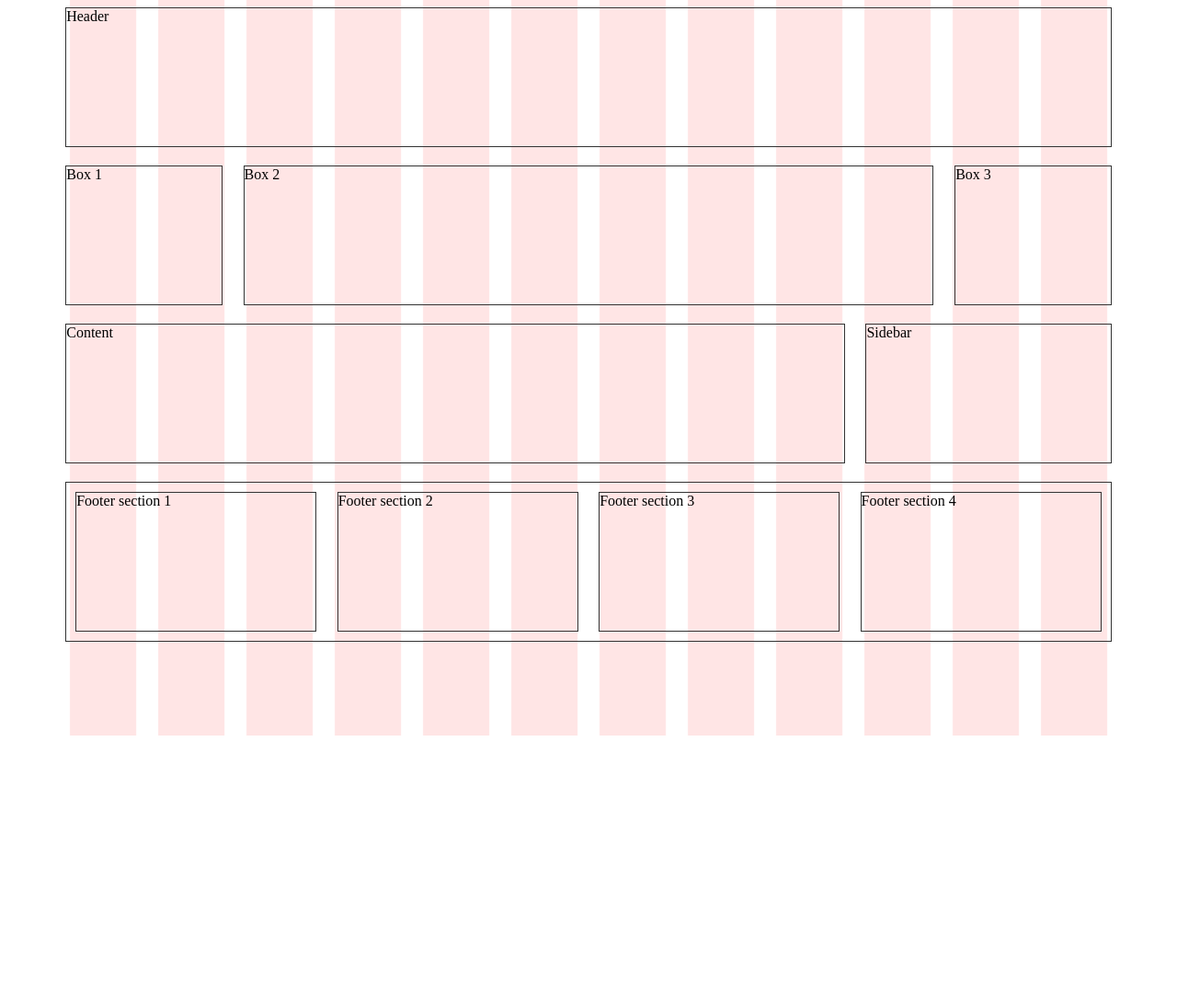
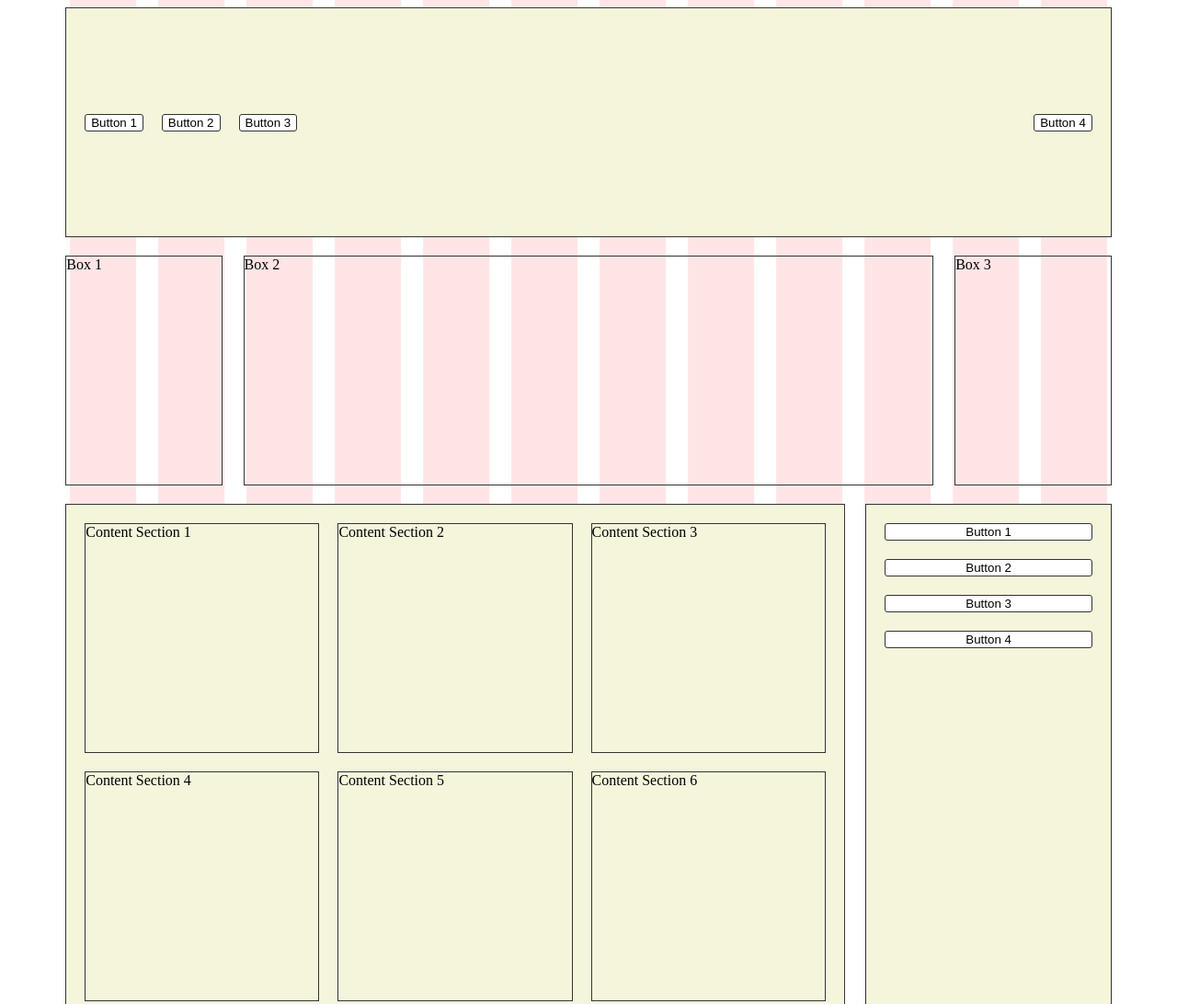
Before and after one commit to sibala/cssgrids-flexbox-solution, a plain HTML site: page index.html in a window 1280 px wide. Shown: the top 1092 px of the page at 92% size. Before the commit the page ends 800 px from the top, so only its background shows below. Drawn offline with Linux system fonts and the light colour scheme.

Commit message:
flexbox done

```diff
--- a/css/style.css
+++ b/css/style.css
@@ -5,6 +5,12 @@ body {
 }
 /*************************************************/
 
+* {
+	/*
+	A setting that makes the border and padding included in the total height/width
+	*/
+	box-sizing: border-box;
+}
 
 header,
 section,
@@ -12,7 +18,7 @@ aside,
 main,
 footer {
 	border: 1px solid #333;
-	min-height: 150px;
+	min-height: 250px;
 }
 
 /**
@@ -142,3 +148,53 @@ footer {
 		"footer footer footer footer footer footer footer footer footer footer footer footer";
 	}
 }
+
+
+/**
+ *
+ * Flexbox solution
+ */
+
+header,
+main,
+aside {
+	background-color: beige;
+}
+
+#main-navigation {
+	display: flex;
+	align-items: center;
+	height: 100%;
+	padding: 20px;
+	gap: 20px
+}
+
+#main-navigation button:last-child {
+	margin-left: auto;
+}
+
+#sidebar-navigation {
+	display: flex;
+	/* height: 100%; */
+	padding: 20px;
+	flex-flow: column nowrap; /* flex-direction flex-wrap */
+	gap: 20px
+}
+
+button {
+	background-color: white;
+	border: 1px solid #333;
+	border-radius: 3px;
+}
+
+main {
+	display: flex;
+	flex-wrap: wrap;
+	gap: 20px;
+	padding: 20px;
+}
+
+main section {
+	/* flex: max(600px, calc(100%/4 + 0.1%)); */
+	flex: 1 1 230px;
+}
--- a/index.html
+++ b/index.html
@@ -8,14 +8,36 @@
 </head>
 <body>
 	<div id="container">
-		<header>Header</header>
+		<header>
+			<nav id="main-navigation">
+				<button>Button 1</button>
+				<button>Button 2</button>
+				<button>Button 3</button>
+				<button>Button 4</button>
+			</nav>
+		</header>
 
 		<section id="box1">Box 1</section>
 		<section id="box2">Box 2</section>
 		<section id="box3">Box 3</section>
 
-		<main>Content</main>
-		<aside>Sidebar</aside>
+		<main>
+			<section>Content Section 1</section>
+			<section>Content Section 2</section>
+			<section>Content Section 3</section>
+			<section>Content Section 4</section>
+			<section>Content Section 5</section>
+			<section>Content Section 6</section>
+		</main>
+
+		<aside>
+			<nav id="sidebar-navigation">
+				<button>Button 1</button>
+				<button>Button 2</button>
+				<button>Button 3</button>
+				<button>Button 4</button>
+			</nav>
+		</aside>
 
 		<footer>
 			<section id="footer-section1">Footer section 1</section>
```
